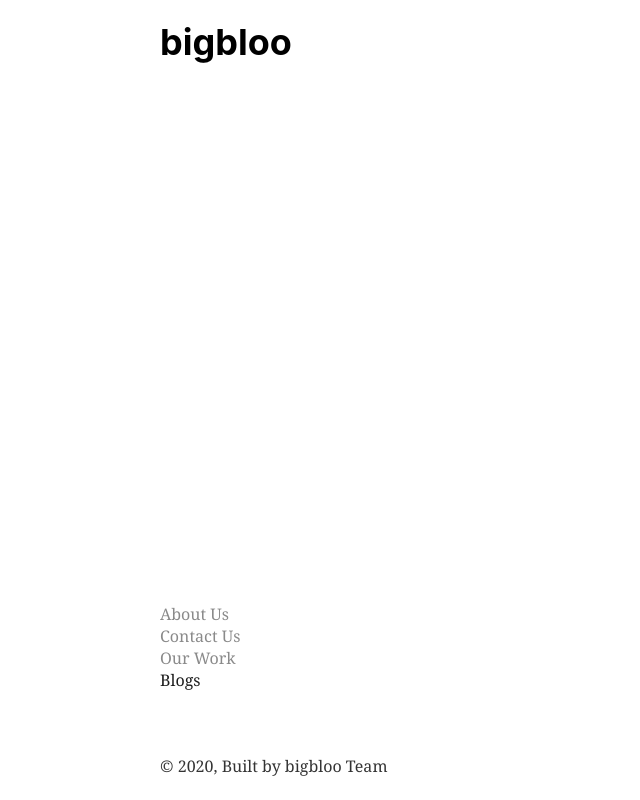
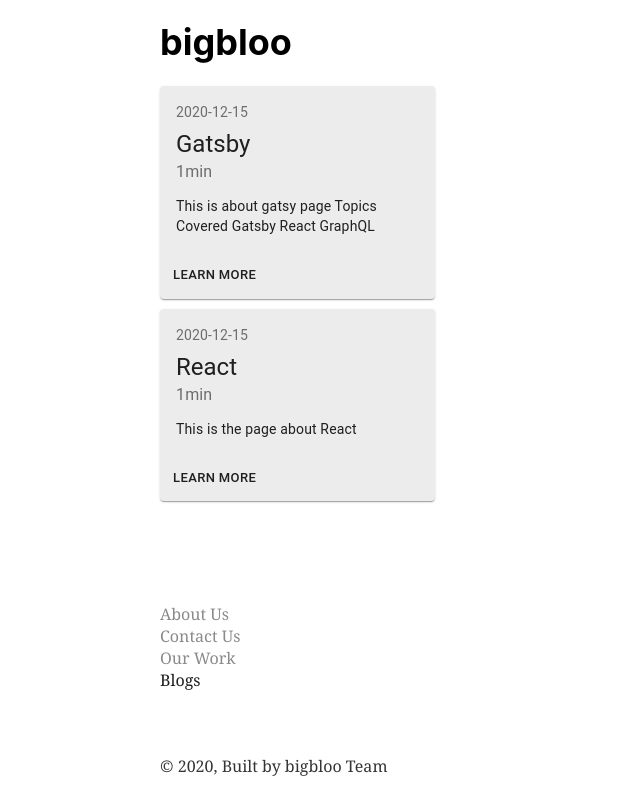
Before and after one commit to michalwanto/bigbloo_web, a Gatsby site: page /blog in a window 1280 px wide. Shown: the whole page, without its empty margins (0-640 px from the left). Built offline with nearby package versions, Linux system fonts and the light colour scheme; Gatsby itself is replaced by a stand-in of ours.

Commit message:
fixed the blogCard

```diff
--- a/src/pages/blog.js
+++ b/src/pages/blog.js
@@ -2,7 +2,7 @@ import React from 'react'
 import Layout from "../components/layout"
 import {graphql, useStaticQuery} from "gatsby"
 
-import blogCard from "../components/blog/blogCard"
+import BlogCard from "../components/blog/blogCard"
 
 const BlogPage =()=>{
   const data = useStaticQuery(graphql`
@@ -30,7 +30,7 @@ const BlogPage =()=>{
         <Layout>
         {data.allMarkdownRemark.edges.map(edge =>(
           <div>
-          <blogCard
+          <BlogCard
           title={edge.node.frontmatter.title}
           date={edge.node.frontmatter.date}
           slug={edge.node.fields.slug}
@@ -38,7 +38,7 @@ const BlogPage =()=>{
           timeToRead={edge.node.timeToRead}
 
 
-          ></blogCard>
+          ></BlogCard>
           </div>
 
           ))}
```
